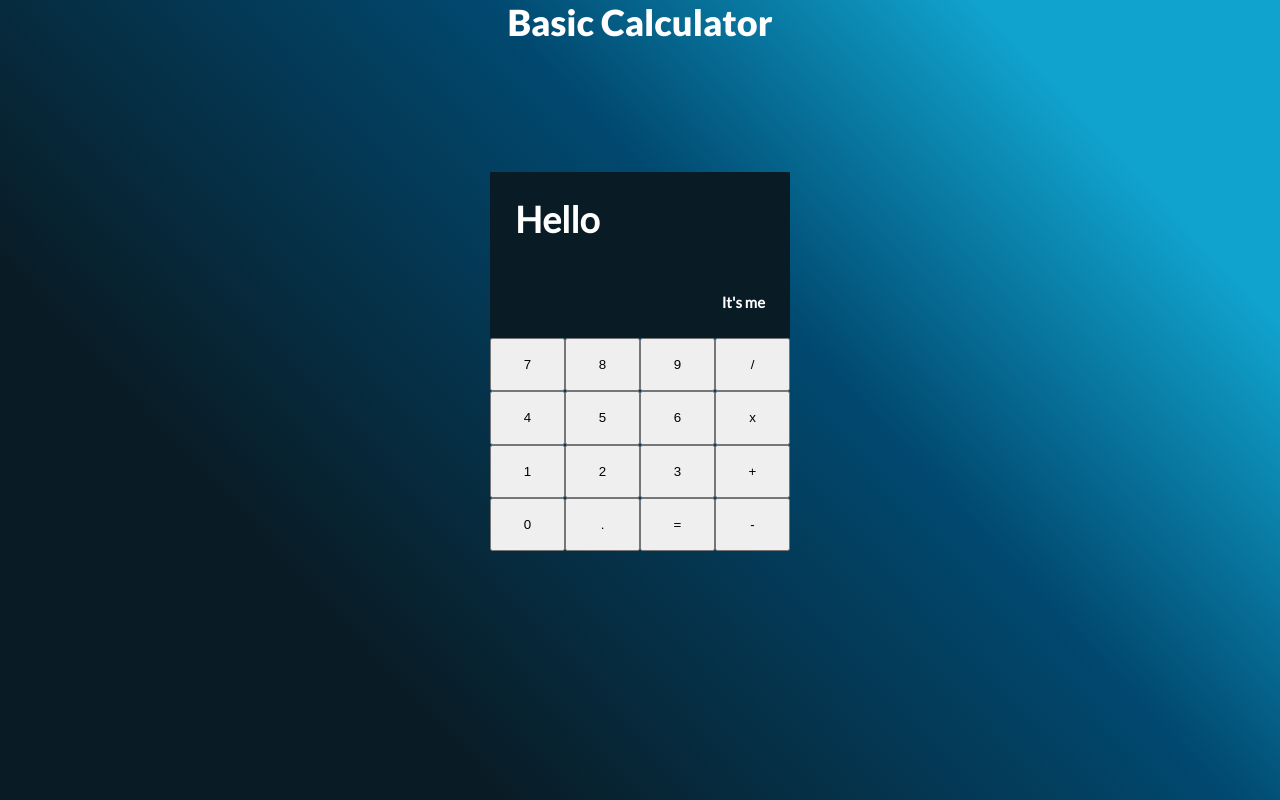
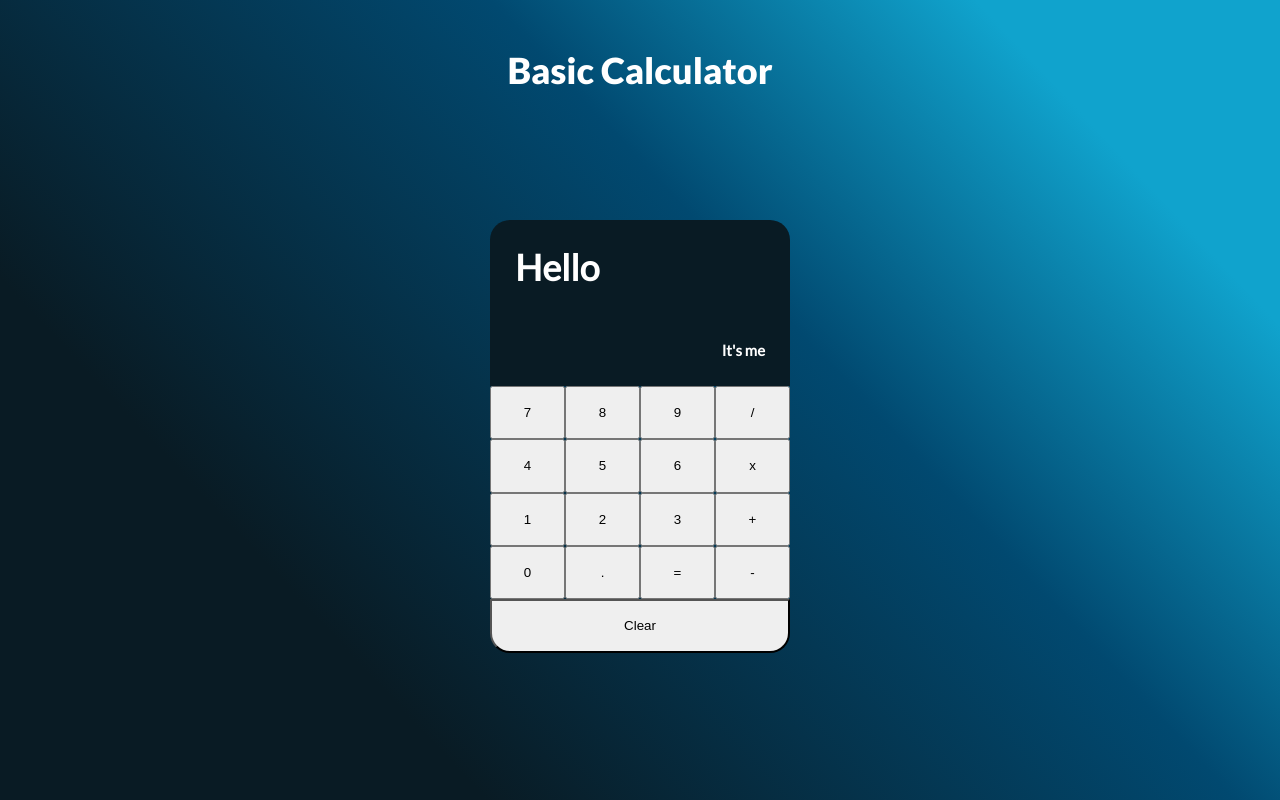
Before and after one commit to SobiahSelvarajah/sobiah-selvarajah-calculator, a React (Create React App) app: page / in a window 1280 px wide. Built offline with nearby package versions, Linux system fonts and the light colour scheme; the HTML template or start-up script is replaced by a standard one.

Commit message:
calc: clear button added

```diff
--- a/src/components/calc/Calc.jsx
+++ b/src/components/calc/Calc.jsx
@@ -31,6 +31,7 @@ const Calc = () => {
             <Button char="="/>
             <Button char="-"/>
         </div>
+        <button className='calc__clear'>Clear</button>
     </main>
   )
 }
--- a/src/components/calc/Calc.scss
+++ b/src/components/calc/Calc.scss
@@ -7,6 +7,7 @@
     &__wrapper {
         margin-top: 8rem;
         width: 200px;
+        border-radius: 20px;
         @include tablet {
             width: 300px;
         }
@@ -15,4 +16,10 @@
         display: flex;
         flex-direction: row;
     }
+    &__clear {
+        width: 100%;
+        height: 4em;
+        border-bottom-right-radius: 20px;
+        border-bottom-left-radius: 20px;
+    }
 }
--- a/src/components/heading/Heading.scss
+++ b/src/components/heading/Heading.scss
@@ -7,5 +7,6 @@
     &__text {
         color: $white;
         font-family: 'Lato Black';
+        padding-top: 3rem;
     }
 }
--- a/src/components/screen/Screen.scss
+++ b/src/components/screen/Screen.scss
@@ -7,6 +7,8 @@
     &__wrapper {
         background-color: $charcoal;
         color: $white;
+        border-top-right-radius: 20px;
+        border-top-left-radius: 20px;
     }
     &__outputText,
     &__calculationText {
```
